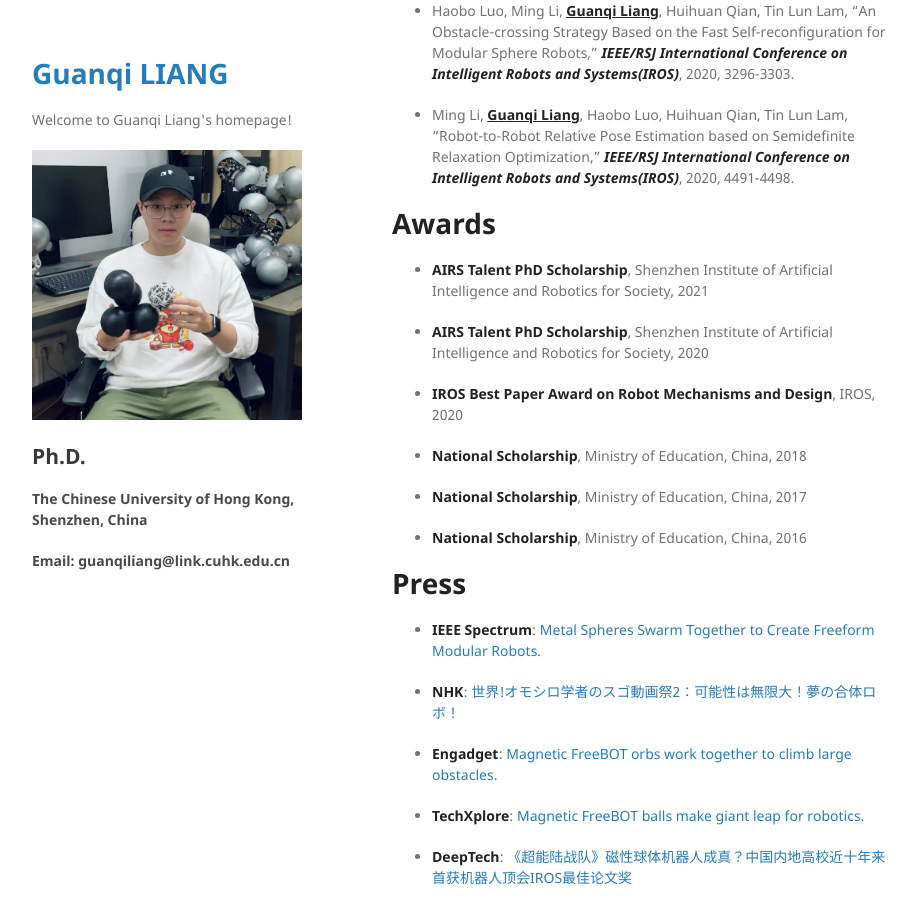
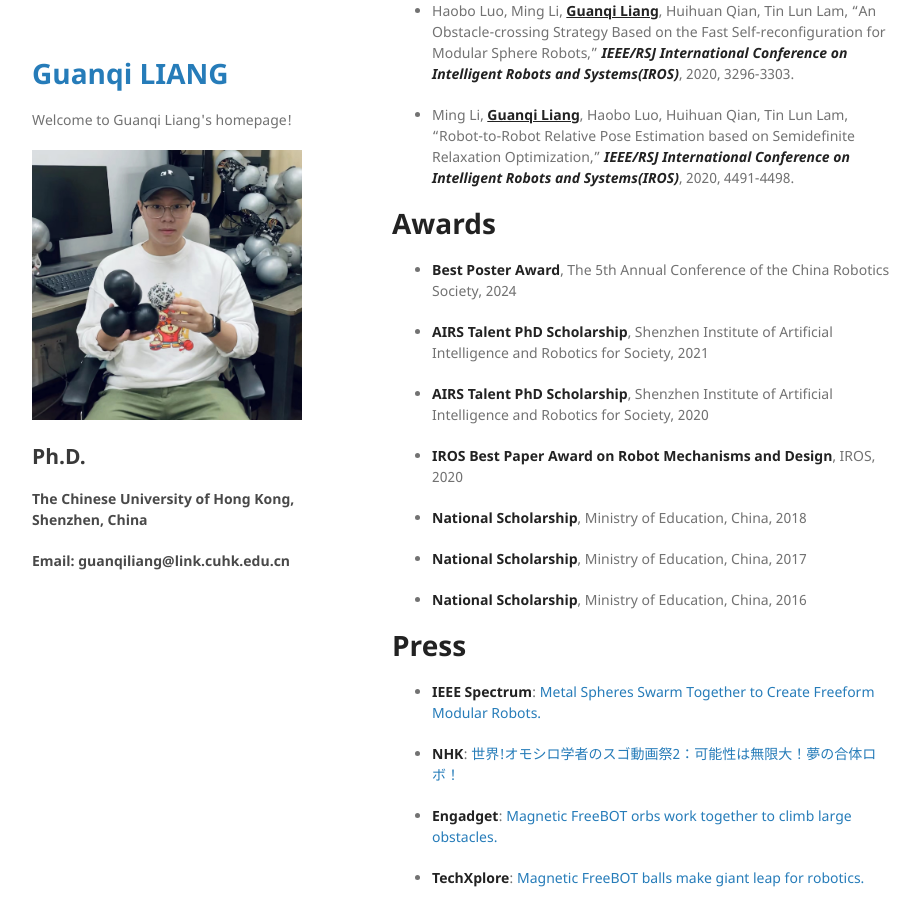
Before and after one commit to guanqiliang/guanqiliang.github.com, a Jekyll site: the page built from index.md, in a window 1280 px wide and 900 px high, scrolled down 1640 px. Shown: the whole window, without its empty margins (178-1098 px from the left). Built offline with Jekyll 4.4.1, drawn with Linux system fonts in a browser that asks for light colours; our own code applies the rules of GitHub Pages for plain Markdown files.

Commit message:
Update index.md

```diff
--- a/index.md
+++ b/index.md
@@ -50,6 +50,8 @@ Hello, I am a robotics researcher with the research interest in modular robotics
 
 # Awards
 
+* <strong>Best Poster Award</strong>, The 5th Annual Conference of the China Robotics Society, 2024
+
 * <strong>AIRS Talent PhD Scholarship</strong>, Shenzhen Institute of Artificial Intelligence and Robotics for Society, 2021
 
 * <strong>AIRS Talent PhD Scholarship</strong>, Shenzhen Institute of Artificial Intelligence and Robotics for Society, 2020
```
